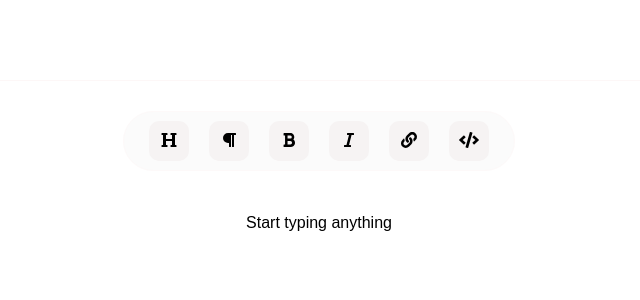
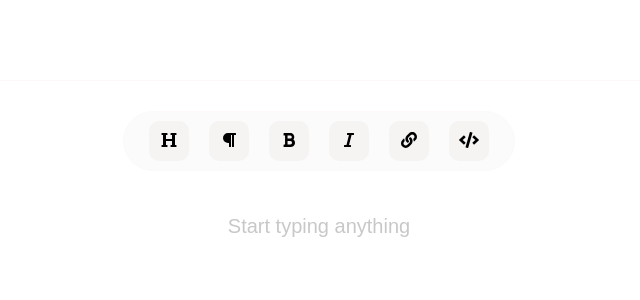
Before and after one commit to itsgratien/custom-react-text-editor, a React (Create React App) app: page / in a window 1280 px wide. Shown: the top 300 px of the page, without its empty margins (321-961 px from the left). Built offline with nearby package versions, Linux system fonts and the light colour scheme.

Commit message:
change placeholder color

```diff
--- a/src/component/CustomEditor/CustomEditor.scss
+++ b/src/component/CustomEditor/CustomEditor.scss
@@ -1,3 +1,7 @@
 .customTextEditor{
     position: relative;
+    .public-DraftEditorPlaceholder-inner{
+        color: #C8C8C8;
+        font-size: 20px;
+    }
 }
```
